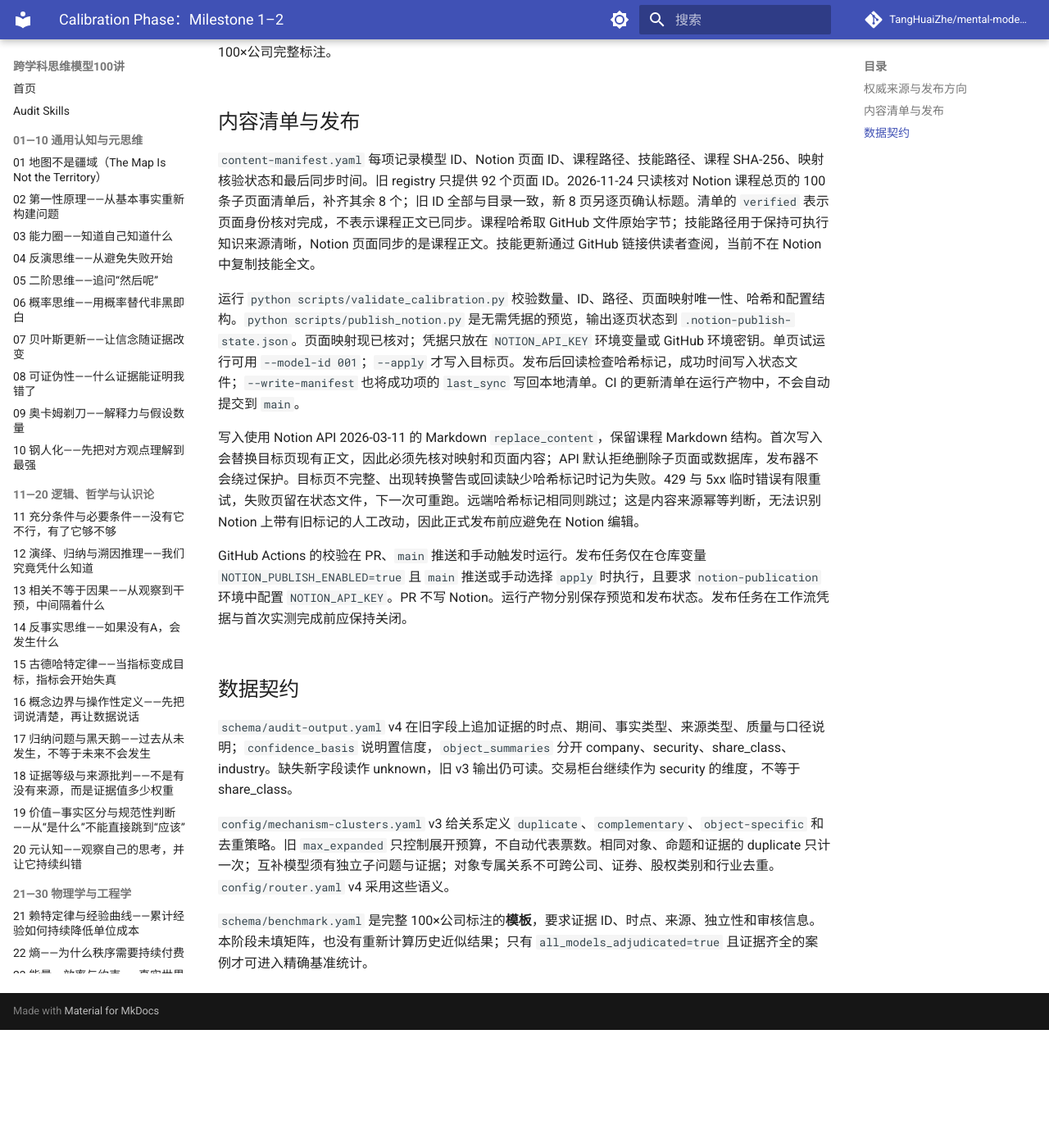
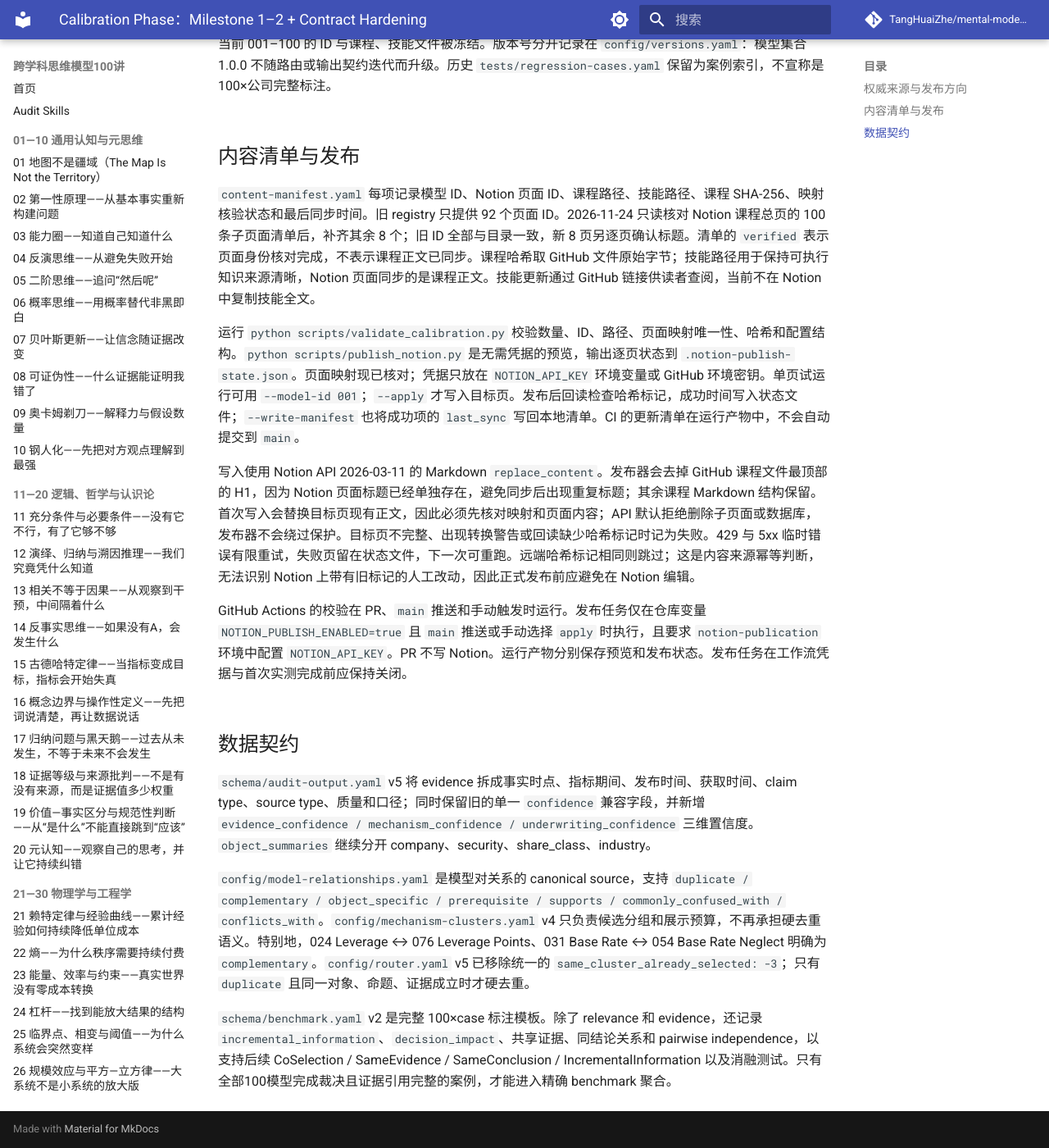
Before and after one commit to TangHuaiZhe/mental-models-audit, an MkDocs documentation site: the page built from docs/calibration.md, in a window 1280 px wide and 1400 px high, scrolled down 339 px. Shown: the whole window at 82% size. Built offline with MkDocs 1.6.1 and Material for MkDocs 9.7.7, drawn with Linux system fonts in a browser that asks for light colours; comment, search, counter and statistics services are not loaded; before the commit the page ends 1595 px from its top, so only the background shows below that; some of the changed text lies outside the part shown.

Commit message:
docs: document relationship-aware contract hardening

```diff
--- a/docs/calibration.md
+++ b/docs/calibration.md
@@ -1,4 +1,4 @@
-# Calibration Phase：Milestone 1–2
+# Calibration Phase：Milestone 1–2 + Contract Hardening
 
 ## 权威来源与发布方向
 
@@ -12,14 +12,14 @@ GitHub `main` 中的 `docs/course/`、`skills/`、`config/` 和 `schema/` 是唯
 
 运行 `python scripts/validate_calibration.py` 校验数量、ID、路径、页面映射唯一性、哈希和配置结构。`python scripts/publish_notion.py` 是无需凭据的预览，输出逐页状态到 `.notion-publish-state.json`。页面映射现已核对；凭据只放在 `NOTION_API_KEY` 环境变量或 GitHub 环境密钥。单页试运行可用 `--model-id 001`；`--apply` 才写入目标页。发布后回读检查哈希标记，成功时间写入状态文件；`--write-manifest` 也将成功项的 `last_sync` 写回本地清单。CI 的更新清单在运行产物中，不会自动提交到 `main`。
 
-写入使用 Notion API 2026-03-11 的 Markdown `replace_content`，保留课程 Markdown 结构。首次写入会替换目标页现有正文，因此必须先核对映射和页面内容；API 默认拒绝删除子页面或数据库，发布器不会绕过保护。目标页不完整、出现转换警告或回读缺少哈希标记时记为失败。429 与 5xx 临时错误有限重试，失败页留在状态文件，下一次可重跑。远端哈希标记相同则跳过；这是内容来源幂等判断，无法识别 Notion 上带有旧标记的人工改动，因此正式发布前应避免在 Notion 编辑。
+写入使用 Notion API 2026-03-11 的 Markdown `replace_content`。发布器会去掉 GitHub 课程文件最顶部的 H1，因为 Notion 页面标题已经单独存在，避免同步后出现重复标题；其余课程 Markdown 结构保留。首次写入会替换目标页现有正文，因此必须先核对映射和页面内容；API 默认拒绝删除子页面或数据库，发布器不会绕过保护。目标页不完整、出现转换警告或回读缺少哈希标记时记为失败。429 与 5xx 临时错误有限重试，失败页留在状态文件，下一次可重跑。远端哈希标记相同则跳过；这是内容来源幂等判断，无法识别 Notion 上带有旧标记的人工改动，因此正式发布前应避免在 Notion 编辑。
 
 GitHub Actions 的校验在 PR、`main` 推送和手动触发时运行。发布任务仅在仓库变量 `NOTION_PUBLISH_ENABLED=true` 且 `main` 推送或手动选择 `apply` 时执行，且要求 `notion-publication` 环境中配置 `NOTION_API_KEY`。PR 不写 Notion。运行产物分别保存预览和发布状态。发布任务在工作流凭据与首次实测完成前应保持关闭。
 
 ## 数据契约
 
-`schema/audit-output.yaml` v4 在旧字段上追加证据的时点、期间、事实类型、来源类型、质量与口径说明；`confidence_basis` 说明置信度，`object_summaries` 分开 company、security、share_class、industry。缺失新字段读作 unknown，旧 v3 输出仍可读。交易柜台继续作为 security 的维度，不等于 share_class。
+`schema/audit-output.yaml` v5 将 evidence 拆成事实时点、指标期间、发布时间、获取时间、claim type、source type、质量和口径；同时保留旧的单一 `confidence` 兼容字段，并新增 `evidence_confidence / mechanism_confidence / underwriting_confidence` 三维置信度。`object_summaries` 继续分开 company、security、share_class、industry。
 
-`config/mechanism-clusters.yaml` v3 给关系定义 `duplicate`、`complementary`、`object-specific` 和去重策略。旧 `max_expanded` 只控制展开预算，不自动代表票数。相同对象、命题和证据的 duplicate 只计一次；互补模型须有独立子问题与证据；对象专属关系不可跨公司、证券、股权类别和行业去重。`config/router.yaml` v4 采用这些语义。
+`config/model-relationships.yaml` 是模型对关系的 canonical source，支持 `duplicate / complementary / object_specific / prerequisite / supports / commonly_confused_with / conflicts_with`。`config/mechanism-clusters.yaml` v4 只负责候选分组和展示预算，不再承担硬去重语义。特别地，024 Leverage ↔ 076 Leverage Points、031 Base Rate ↔ 054 Base Rate Neglect 明确为 `complementary`。`config/router.yaml` v5 已移除统一的 `same_cluster_already_selected: -3`；只有 `duplicate` 且同一对象、命题、证据成立时才硬去重。
 
-`schema/benchmark.yaml` 是完整 100×公司标注的**模板**，要求证据 ID、时点、来源、独立性和审核信息。本阶段未填矩阵，也没有重新计算历史近似结果；只有 `all_models_adjudicated=true` 且证据齐全的案例才可进入精确基准统计。
+`schema/benchmark.yaml` v2 是完整 100×case 标注模板。除了 relevance 和 evidence，还记录 `incremental_information`、`decision_impact`、共享证据、同结论关系和 pairwise independence，以支持后续 CoSelection / SameEvidence / SameConclusion / IncrementalInformation 以及消融测试。只有全部100模型完成裁决且证据引用完整的案例，才能进入精确 benchmark 聚合。
```
